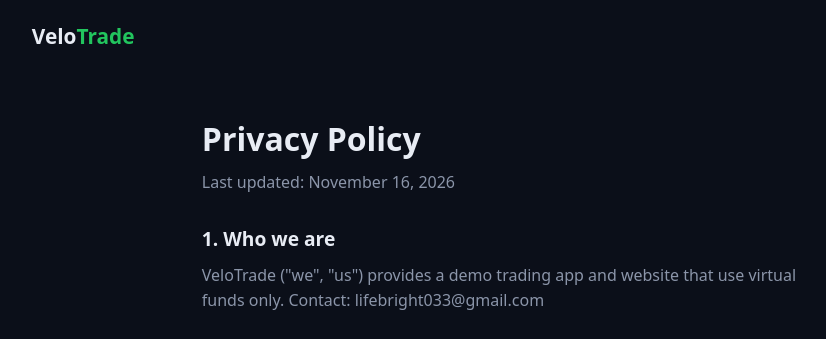
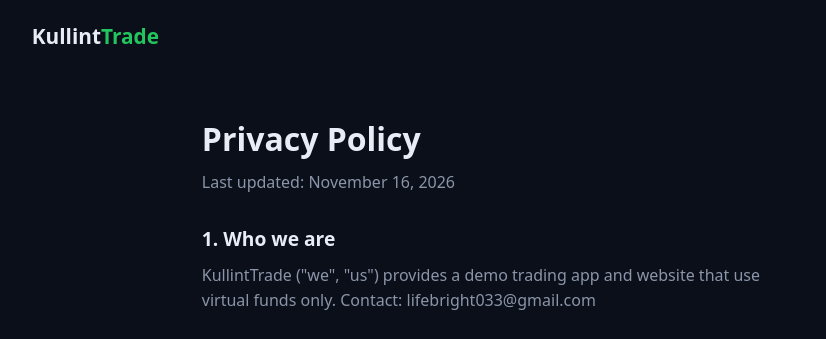
Before and after one commit to lifebright033-tech/Kullinttrade-landing, a plain HTML site: page privacy.html in a window 1280 px wide. Shown: the top 339 px of the page, without its empty margins (135-961 px from the left). Drawn offline with Linux system fonts and the light colour scheme.

Commit message:
Update privacy.html

```diff
--- a/privacy.html
+++ b/privacy.html
@@ -3,17 +3,17 @@
 <head>
   <meta charset="UTF-8">
   <meta name="viewport" content="width=device-width, initial-scale=1">
-  <title>Privacy Policy | VeloTrade</title>
+  <title>Privacy Policy | KullintTrade</title>
   <link rel="stylesheet" href="style.css">
 </head>
 <body>
-  <header><a class="logo" href="./">Velo<span>Trade</span></a></header>
+  <header><a class="logo" href="./">Kullint<span>Trade</span></a></header>
   <main class="doc">
     <h1>Privacy Policy</h1>
     <p>Last updated: November 16, 2026</p>
 
     <h2>1. Who we are</h2>
-    <p>VeloTrade ("we", "us") provides a demo trading app and website that use virtual funds only. Contact: lifebright033@gmail.com</p>
+    <p>KullintTrade ("we", "us") provides a demo trading app and website that use virtual funds only. Contact: lifebright033@gmail.com</p>
 
     <h2>2. Information we collect</h2>
     <ul>
@@ -42,7 +42,7 @@
     <p>Depending on where you live, you may have the right to access, correct, delete or export your data, or to object to certain processing. Email lifebright033@gmail.com to make a request.</p>
 
     <h2>7. Children</h2>
-    <p>VeloTrade is not intended for anyone under 18, and we do not knowingly collect data from children.</p>
+    <p>KullintTrade is not intended for anyone under 18, and we do not knowingly collect data from children.</p>
 
     <h2>8. Security</h2>
     <p>We use reasonable measures to protect your data, but no system is completely secure.</p>
```
